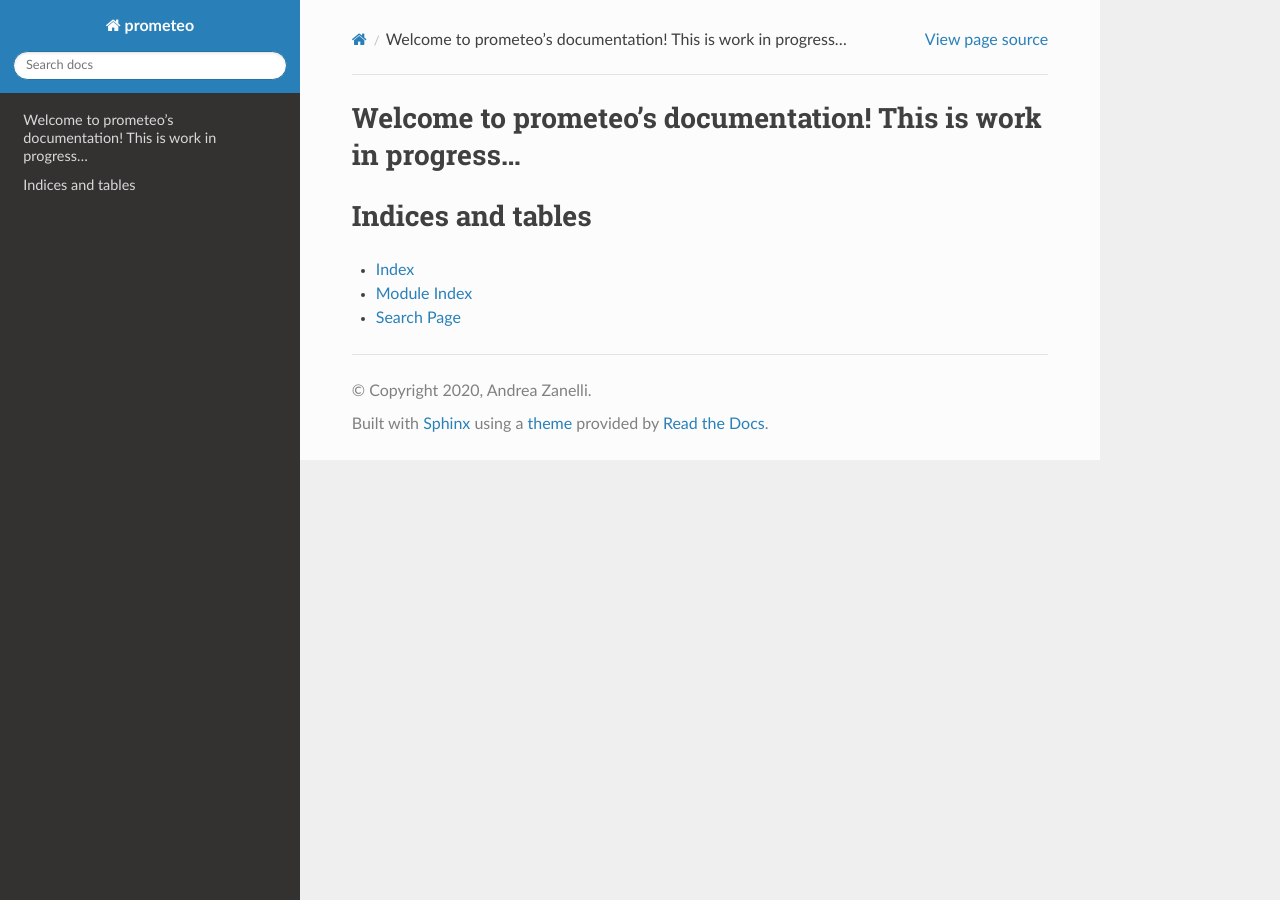
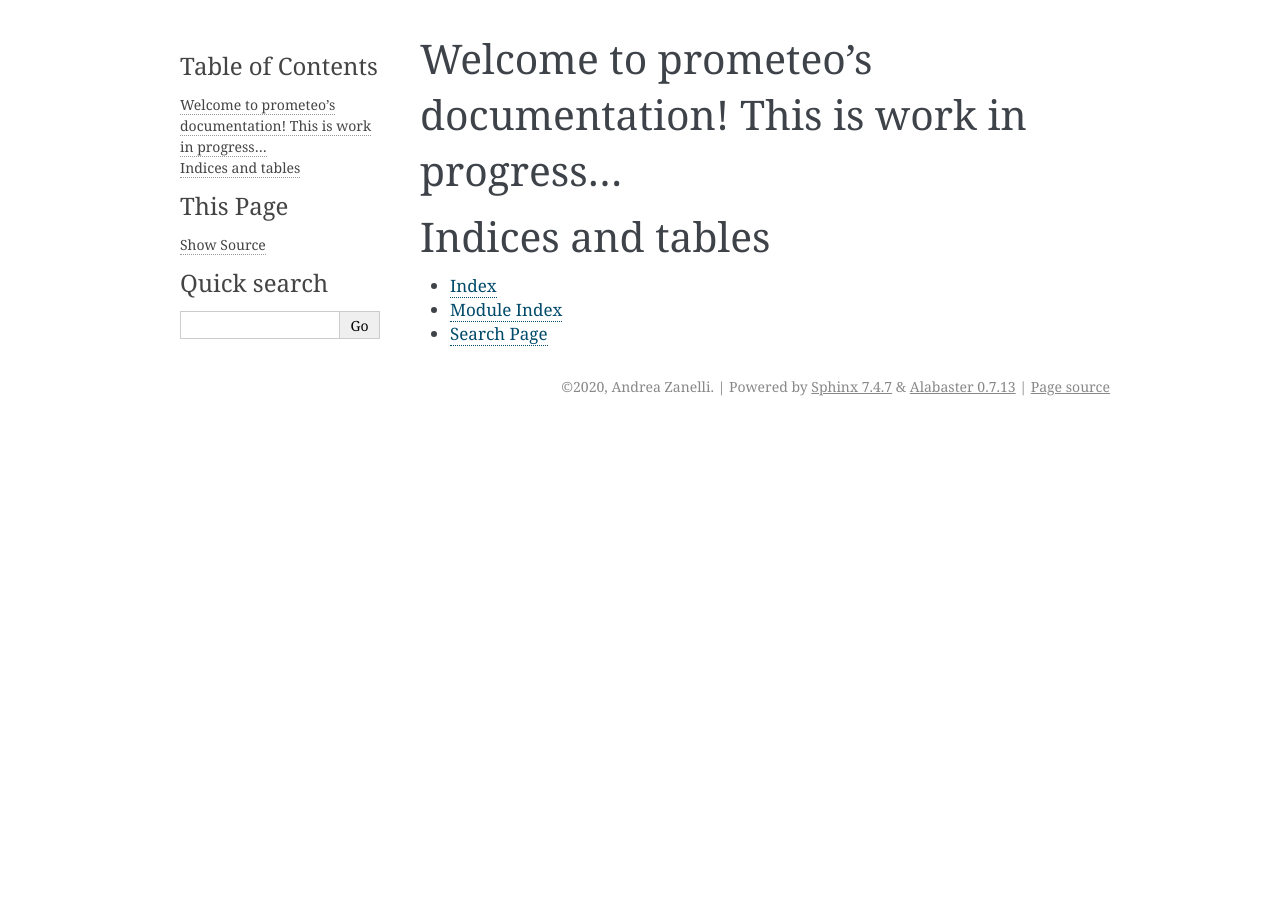
Before and after one commit to zanellia/prometeo, a Sphinx documentation site: the page built from docs/source/index.rst, in a window 1280 px wide. Built offline with Sphinx 7.4.7, drawn with Linux system fonts in a browser that asks for light colours.

Commit message:
do not force rtd_theme

```diff
--- a/docs/source/conf.py
+++ b/docs/source/conf.py
@@ -15,9 +15,6 @@
 # import os
 # import sys
 # sys.path.insert(0, os.path.abspath('.'))
-
-
-import sphinx_rtd_theme
 
 # -- Project information -----------------------------------------------------
 
@@ -76,14 +73,6 @@ pygments_style = None
 # The theme to use for HTML and HTML Help pages.  See the documentation for
 # a list of builtin themes.
 #
-
-
-extensions = [
-    "sphinx_rtd_theme",
-]
-
-html_theme = "sphinx_rtd_theme"
-
 
 # Theme options are theme-specific and customize the look and feel of a theme
 # further.  For a list of options available for each theme, see the
```
